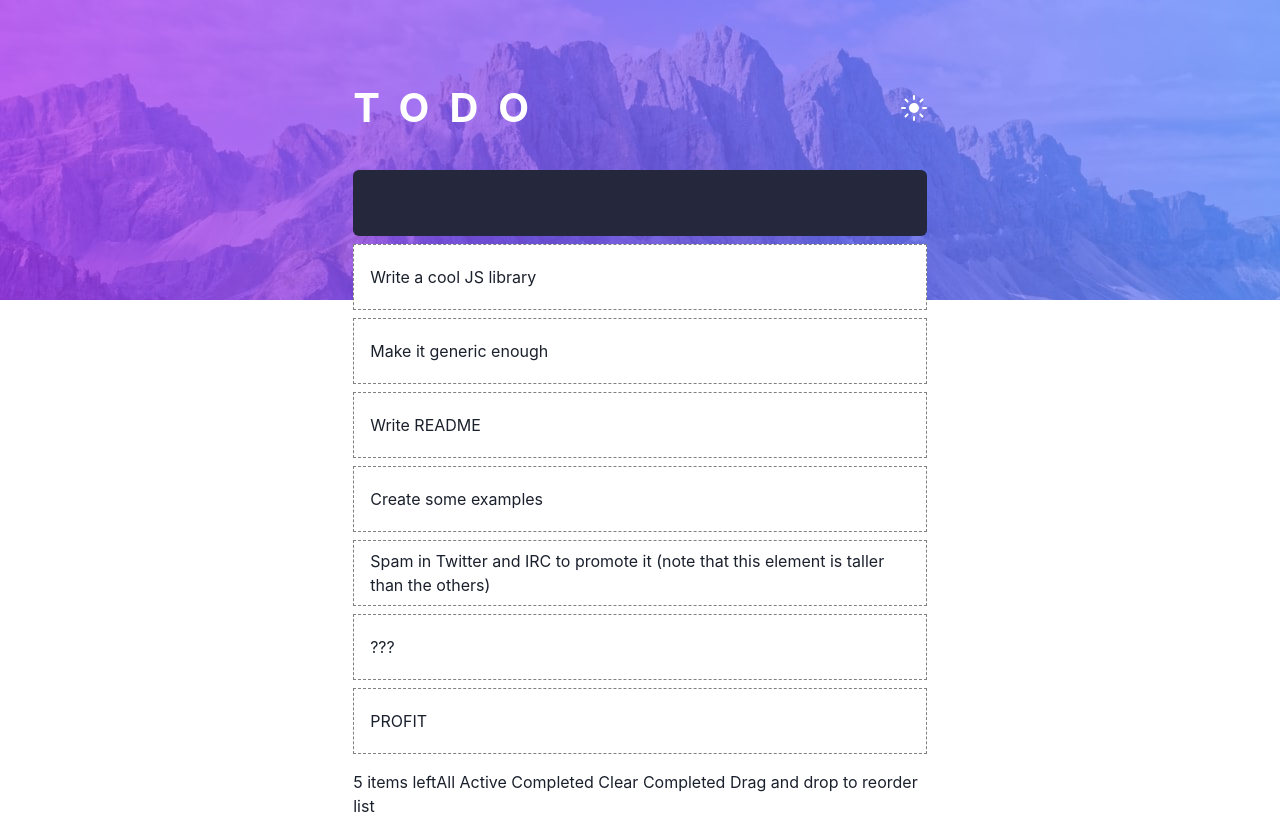
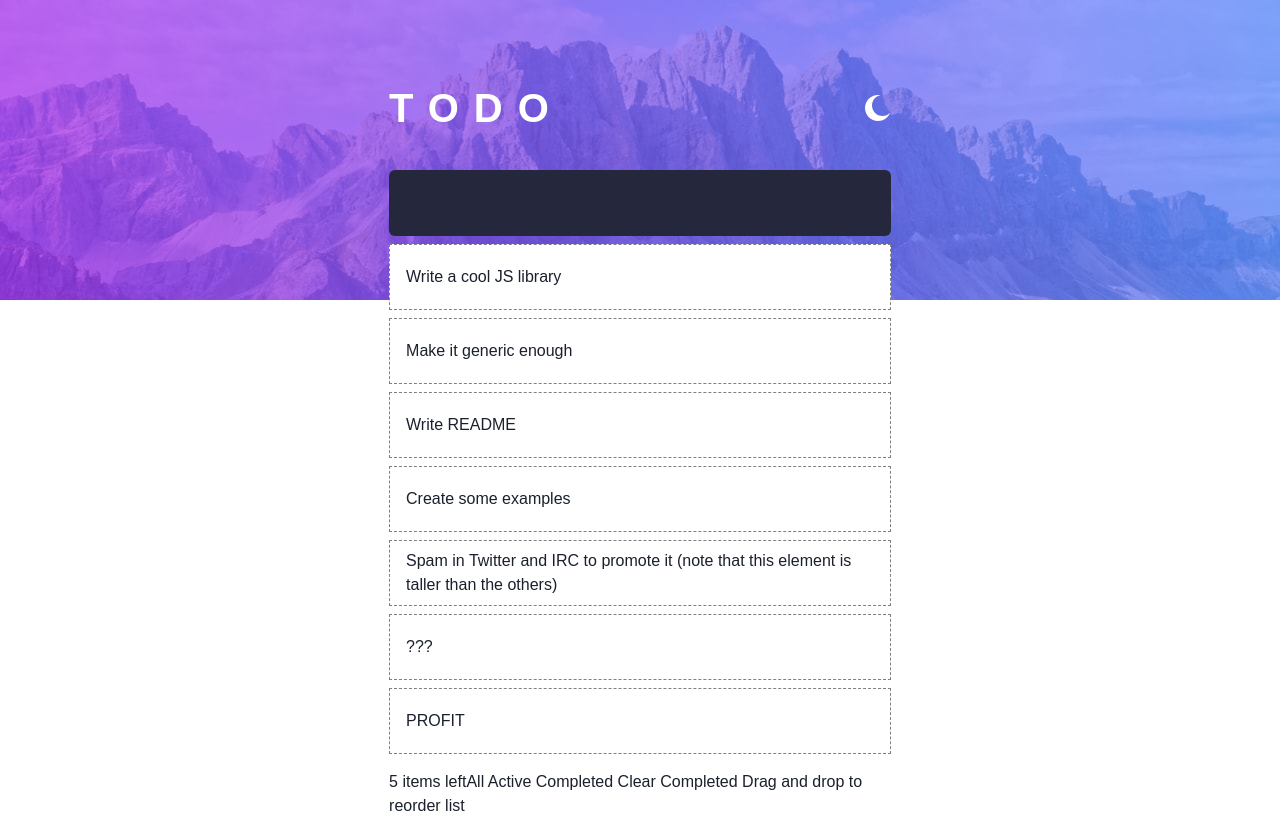
Before and after one commit to Ricuesta86/todo-app-frontend, a React (Vite) app: page / in a window 1280 px wide. Built offline with nearby package versions, Linux system fonts and the light colour scheme; a web font is replaced by a local one.

Commit message:
Change title

```diff
--- a/index.html
+++ b/index.html
@@ -2,9 +2,9 @@
 <html lang="en">
   <head>
     <meta charset="UTF-8" />
-    <link rel="icon" type="image/svg+xml" href="/vite.svg" />
+    <link rel="icon" type="image/png" href="/favicon-32x32.png" />
     <meta name="viewport" content="width=device-width, initial-scale=1.0" />
-    <title>Vite + React + TS</title>
+    <title>Frontend Mentor - Todo app</title>
   </head>
   <body>
     <div id="root"></div>
--- a/src/App.tsx
+++ b/src/App.tsx
@@ -124,7 +124,7 @@ function App() {
   };
 
   return (
-    <Box height={"800px"} maxW={"2x1"}>
+    <Box fontFamily={`'Josefin Sans', sans-serif`} height={"800px"} maxW={"2x1"}>
       <Heading
         backgroundImage={{
           sm: colorMode === "light" ? bgDesktopLight : bgDesktopDark,
@@ -146,12 +146,12 @@ function App() {
             color={"white"}
             fontSize={40}
             fontWeight={700}
-            letterSpacing={20}
+            letterSpacing={15}
             textTransform={"uppercase"}
           >
             Todo
           </Box>
-          <Image src={colorMode === "light" ? iconSun : iconMoon} onClick={toggleColorMode} />
+          <Image src={colorMode === "light" ? iconMoon : iconSun} onClick={toggleColorMode} />
           {/* <Img > /></Img> */}
           {/* Toggle {colorMode === "light" ? "Dark" : "Light"} */}
         </Flex>
```
Also changed, not shown: public/favicon-32x32.png (added).
